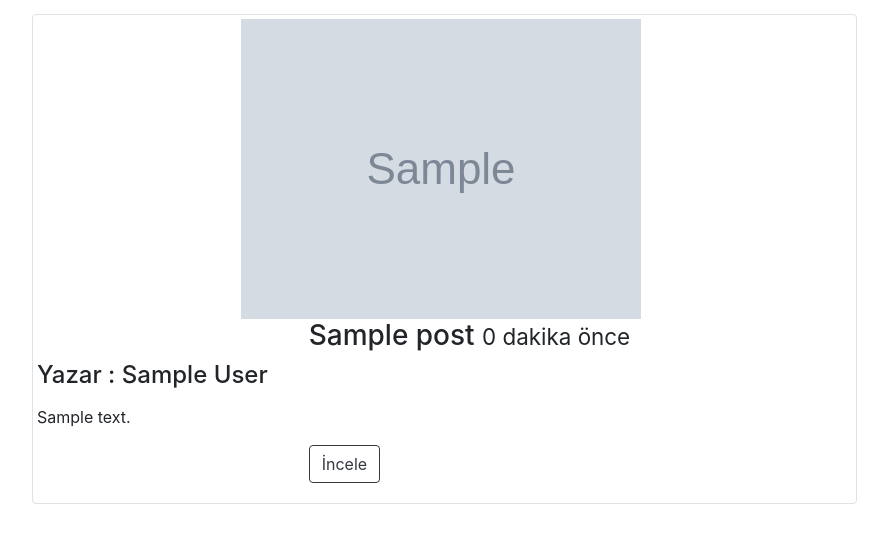
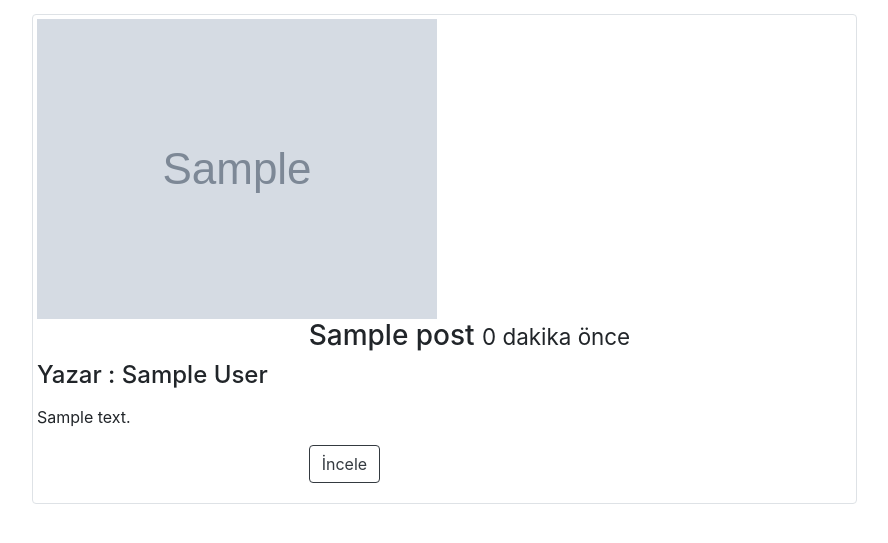
Before and after one commit to yunusileri/Blog, a Django app: page /post/index/ in a window 1280 px wide. Shown: the part 56-599 px from the top of the page, without its empty margins (243-1131 px from the left). Run offline with Django 3.2, Linux system fonts and the light colour scheme; tables that the repository leaves empty hold one stand-in row (values such as "Sample post"); grey boxes marked "Sample" are stand-in pictures; some libraries are stand-ins or nearby versions.

Commit message:
Update index.html
Resimlerin Konumu Ayarlandı

```diff
--- a/templates/post/index.html
+++ b/templates/post/index.html
@@ -12,7 +12,7 @@
 
                         <div class="caption">
                             {% if post.image %}
-                                <img src="{{ post.image.url }}" class="img-fluid offset-md-3">
+                                <img src="{{ post.image.url }}" class="img-fluid">
                             {% endif %}
                             <h3 class="offset-md-4">{{ post.title }}
                                 <small>{{ post.publishing_date|timesince }} önce</small>
```
